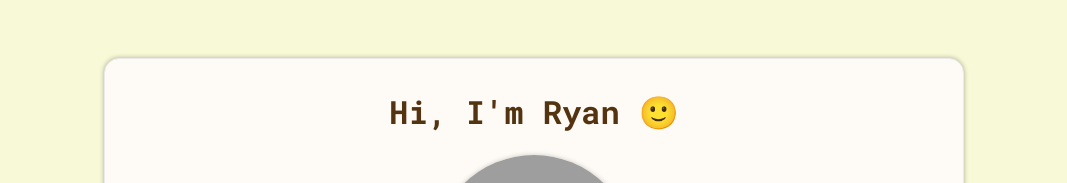
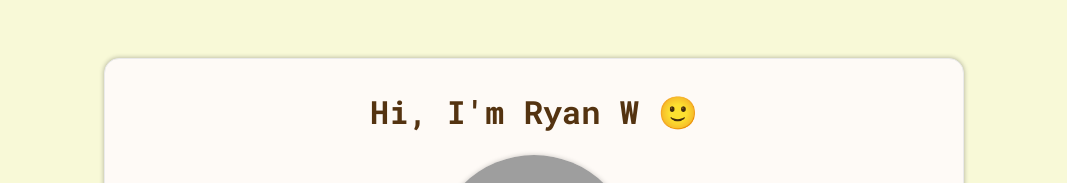
Before and after one commit to RWebb3124/profile, a plain HTML site: page index.html in a window 1280 px wide. Shown: the top 183 px of the page, without its empty margins (106-1173 px from the left). Drawn offline with nearby package versions, Linux system fonts and the light colour scheme; grey boxes are pictures that could not be loaded.

Commit message:
added w again

```diff
--- a/index.html
+++ b/index.html
@@ -14,7 +14,7 @@
     <div class="container">
       <div class="card" id="main-card">
         <h1>
-          Hi, I'm Ryan 🙂
+          Hi, I'm Ryan W 🙂
         </h1>
         <img id="profile_pic" src="https://media.licdn.com/dms/image/C4E03AQH2g1HrB1rFYA/profile-displayphoto-shrink_400_400/0/1658136177672?e=1721865600&v=beta&t=lpUMebNUB1obp7qQ_nijR7hXpJKiLTGbS0Es5LQcJQo" alt="Picture of me" width=200px>
         <p>
```
